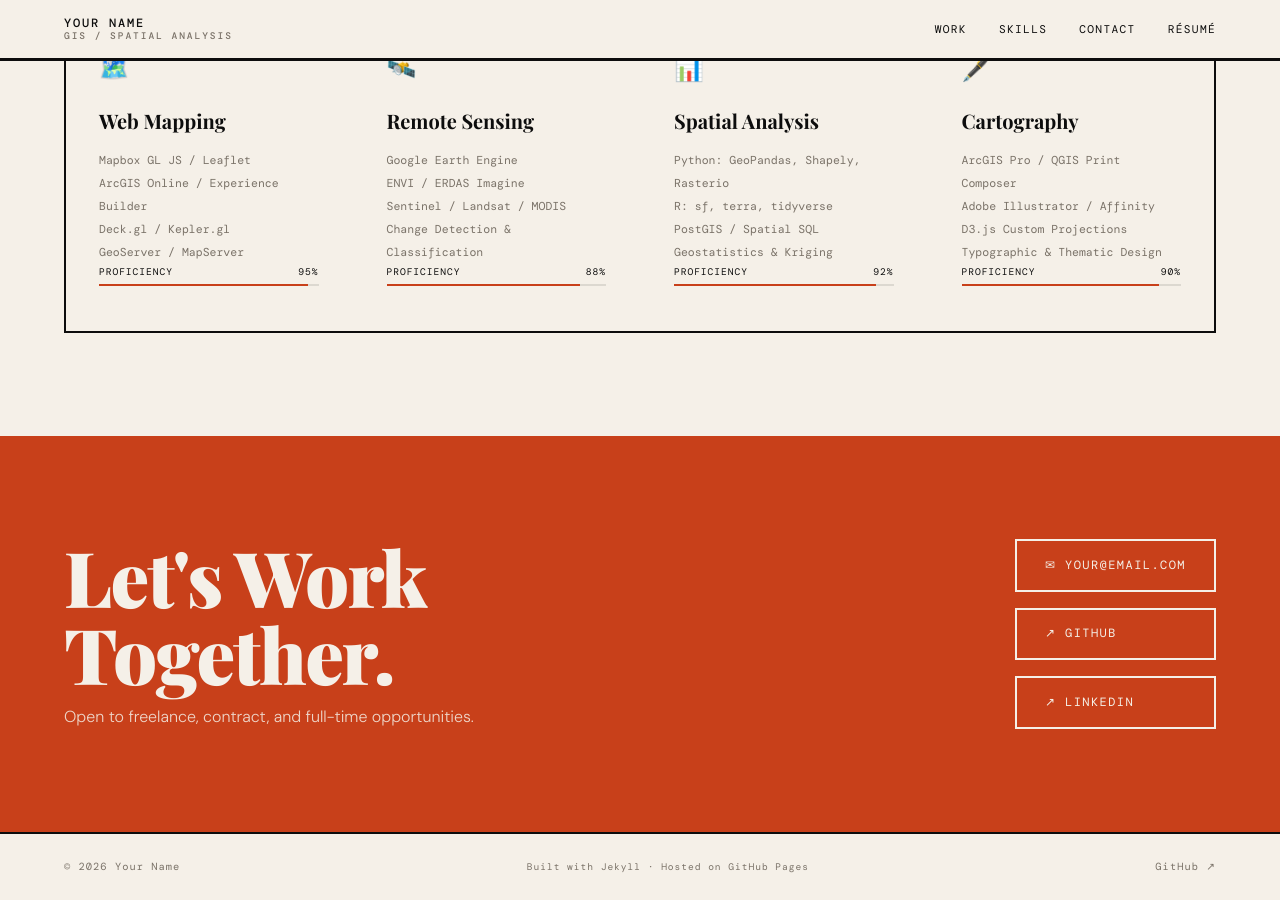
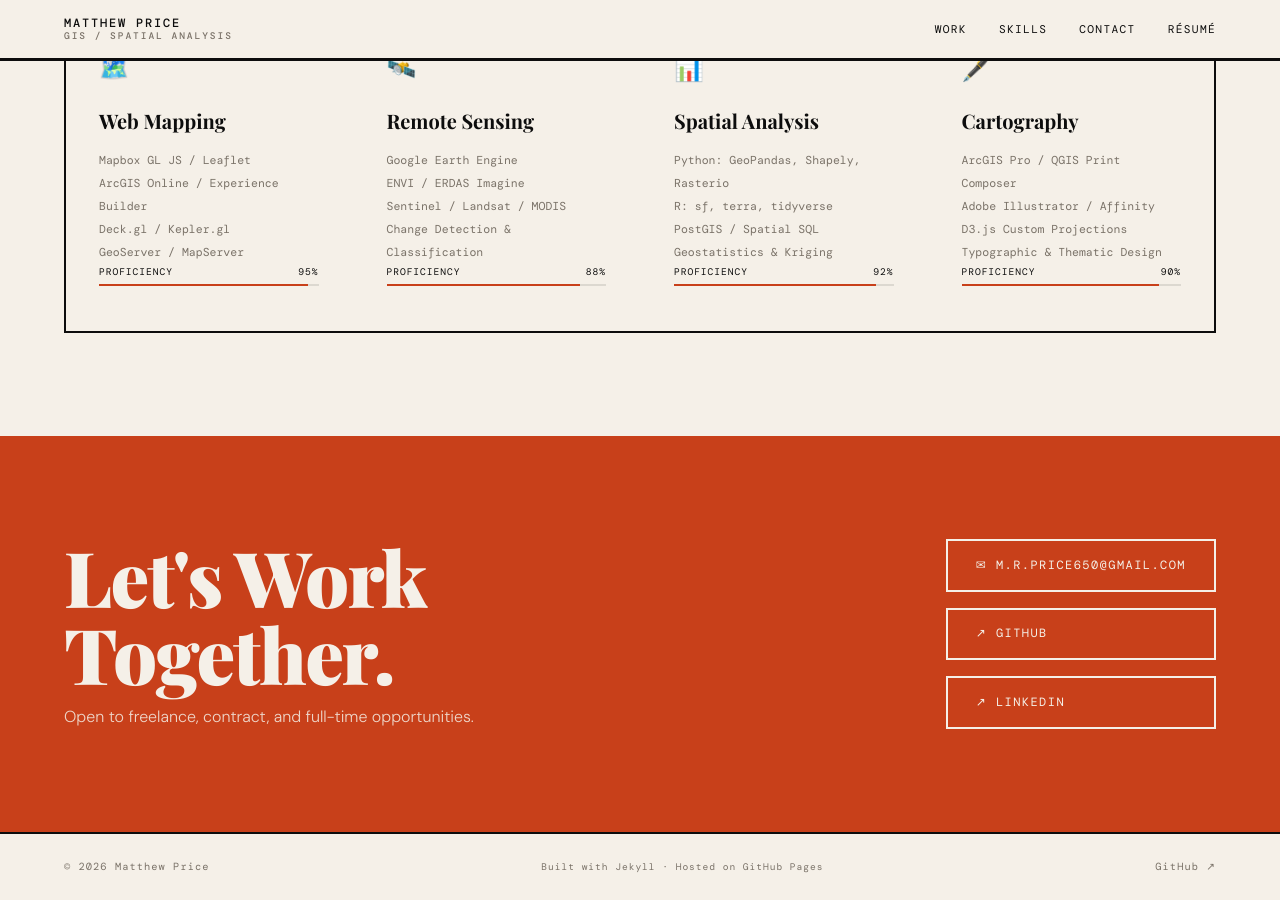
Before and after one commit to MPrice650/MPrice650.github.io, a Jekyll site: the page built from index.html, in a window 1280 px wide and 900 px high, scrolled down 3238 px. Built offline with Jekyll 4.4.1, drawn with Linux system fonts in a browser that asks for light colours; some web fonts are replaced.

Commit message:
Update _config.yml

```diff
--- a/_config.yml
+++ b/_config.yml
@@ -1,11 +1,11 @@
 title: "GIS Portfolio"
 description: "Spatial Analysis · Web Mapping · Remote Sensing · Cartography"
-author: "Your Name"
-email: "your@email.com"
-github: "yourgithub"
-linkedin: "yourlinkedin"
+author: "Matthew Price"
+email: "M.r.Price650@gmail.com"
+github: "MPrice650"
+linkedin: "linkedin.com/in/matthew-price-83035291"
 baseurl: ""
-url: "https://yourgithub.github.io"
+url: "https://MPrice650.github.io"
 
 # Build settings
 markdown: kramdown
```
